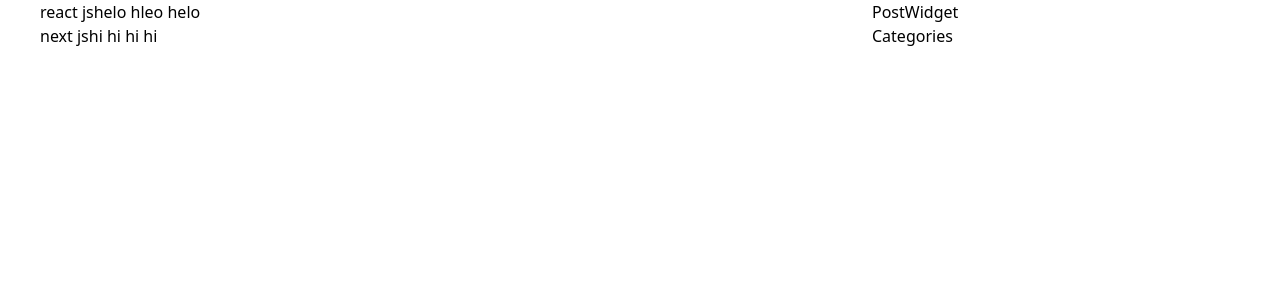
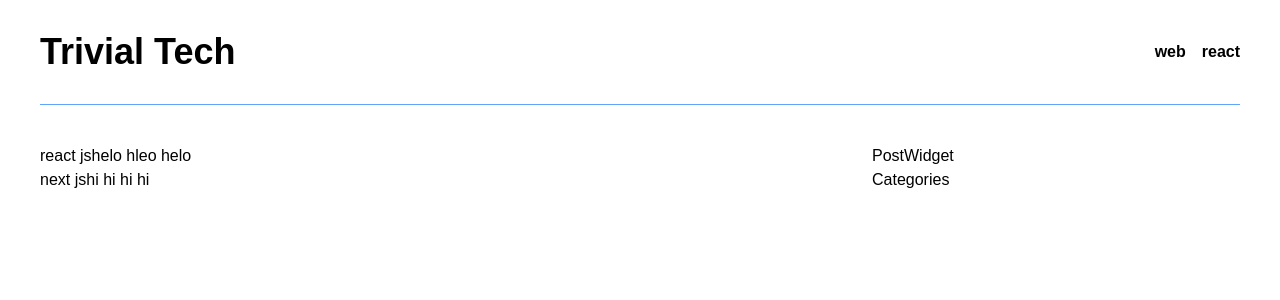
Before and after one commit to gurukartkn/next-blog, a Next.js app: page / in a window 1280 px wide. Shown: the top 300 px of the page. Built offline with nearby package versions, Linux system fonts and the light colour scheme.

Commit message:
layout commit

```diff
--- /dev/null
+++ b/components/Header.jsx
@@ -0,0 +1,33 @@
+import React, { useContext } from "react";
+import Link from "next/link";
+const categories = [
+  { name: "react", slug: "react" },
+  { name: "web", slug: "web" },
+];
+
+const Header = () => {
+  return (
+    <div className="container mx-auto px-10 mb-8">
+      <div className="border-b w-full inline-block border-blue-400 py-8">
+        <div className="md:float-left block">
+          <Link href="/">
+            <span className="cursor-pointer font-bold text-4xl ">
+              Trivial Tech
+            </span>
+          </Link>
+        </div>
+        <div className="hidden md:float-left md:contents">
+          {categories.map((category) => (
+            <Link key={category.slug} href={`/category/${category.slug}`}>
+              <span className="md:float-right mt-2 align-middle  ml-4 font-semibold cursor-pointer">
+                {category.name}
+              </span>
+            </Link>
+          ))}
+        </div>
+      </div>
+    </div>
+  );
+};
+
+export default Header;
--- /dev/null
+++ b/components/Layout.jsx
@@ -0,0 +1,13 @@
+import React from "react";
+import { Header } from "./";
+
+const Layout = ({ children }) => {
+  return (
+    <>
+      <Header />
+      {children}
+    </>
+  );
+};
+
+export default Layout;
--- a/components/index.js
+++ b/components/index.js
@@ -4,3 +4,7 @@ export { default as Categories }
 from './Categories'
 export { default as PostWidget }
 from './PostWidget'
+export { default as Header }
+from './Header'
+export { default as Layout }
+from './Layout'
--- a/pages/_app.js
+++ b/pages/_app.js
@@ -1,7 +1,14 @@
-import '../styles/globals.css'
+import React, { useEffect, useState } from "react";
+import { Layout } from "../components";
+
+import "../styles/globals.css";
 
 function MyApp({ Component, pageProps }) {
-  return <Component {...pageProps} />
+  return (
+    <Layout>
+      <Component {...pageProps} />{" "}
+    </Layout>
+  );
 }
 
-export default MyApp
+export default MyApp;
--- a/styles/Home.module.css
+++ /dev/null
@@ -1,116 +0,0 @@
-.container {
-  padding: 0 2rem;
-}
-
-.main {
-  min-height: 100vh;
-  padding: 4rem 0;
-  flex: 1;
-  display: flex;
-  flex-direction: column;
-  justify-content: center;
-  align-items: center;
-}
-
-.footer {
-  display: flex;
-  flex: 1;
-  padding: 2rem 0;
-  border-top: 1px solid #eaeaea;
-  justify-content: center;
-  align-items: center;
-}
-
-.footer a {
-  display: flex;
-  justify-content: center;
-  align-items: center;
-  flex-grow: 1;
-}
-
-.title a {
-  color: #0070f3;
-  text-decoration: none;
-}
-
-.title a:hover,
-.title a:focus,
-.title a:active {
-  text-decoration: underline;
-}
-
-.title {
-  margin: 0;
-  line-height: 1.15;
-  font-size: 4rem;
-}
-
-.title,
-.description {
-  text-align: center;
-}
-
-.description {
-  margin: 4rem 0;
-  line-height: 1.5;
-  font-size: 1.5rem;
-}
-
-.code {
-  background: #fafafa;
-  border-radius: 5px;
-  padding: 0.75rem;
-  font-size: 1.1rem;
-  font-family: Menlo, Monaco, Lucida Console, Liberation Mono, DejaVu Sans Mono,
-    Bitstream Vera Sans Mono, Courier New, monospace;
-}
-
-.grid {
-  display: flex;
-  align-items: center;
-  justify-content: center;
-  flex-wrap: wrap;
-  max-width: 800px;
-}
-
-.card {
-  margin: 1rem;
-  padding: 1.5rem;
-  text-align: left;
-  color: inherit;
-  text-decoration: none;
-  border: 1px solid #eaeaea;
-  border-radius: 10px;
-  transition: color 0.15s ease, border-color 0.15s ease;
-  max-width: 300px;
-}
-
-.card:hover,
-.card:focus,
-.card:active {
-  color: #0070f3;
-  border-color: #0070f3;
-}
-
-.card h2 {
-  margin: 0 0 1rem 0;
-  font-size: 1.5rem;
-}
-
-.card p {
-  margin: 0;
-  font-size: 1.25rem;
-  line-height: 1.5;
-}
-
-.logo {
-  height: 1em;
-  margin-left: 0.5rem;
-}
-
-@media (max-width: 600px) {
-  .grid {
-    width: 100%;
-    flex-direction: column;
-  }
-}
--- a/styles/globals.css
+++ b/styles/globals.css
@@ -1,3 +1,56 @@
 @tailwind base;
 @tailwind components;
 @tailwind utilities;
+@import url('https://fonts.googleapis.com/css2?family=Montserrat:wght@300;400;700&display=swap');
+html,
+body {
+    padding: 0;
+    margin: 0;
+    font-family: 'Montserrat', sans-serif;
+}
+
+html::before,
+body::before {
+    content: '';
+    content: "";
+    width: 100%;
+    height: 100vh;
+    position: fixed;
+    left: 0;
+    top: 0;
+    z-index: -1;
+    background-position: 50% 50%;
+    background-repeat: no-repeat;
+    background-size: cover;
+}
+
+.text-shadow {
+    text-shadow: 0px 2px 0px rgb(0 0 0 / 30%);
+}
+
+.adjacent-post .arrow-btn {
+    transition: width 300ms ease;
+    width: 50px;
+}
+
+.adjacent-post:hover .arrow-btn {
+    width: 60px;
+}
+
+.react-multi-carousel-list .arrow-btn {
+    transition: width 300ms ease;
+    width: 50px;
+}
+
+.react-multi-carousel-list .arrow-btn:hover {
+    width: 60px;
+}
+
+a {
+    color: inherit;
+    text-decoration: none;
+}
+
+* {
+    box-sizing: border-box;
+}
```
